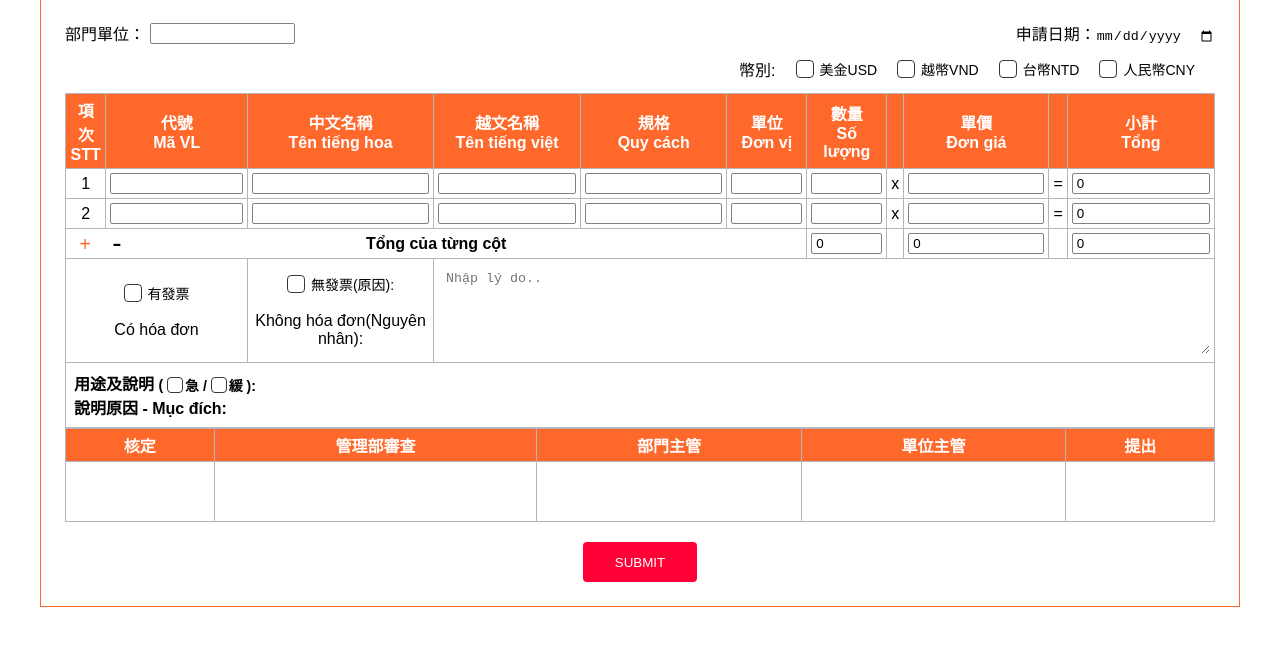
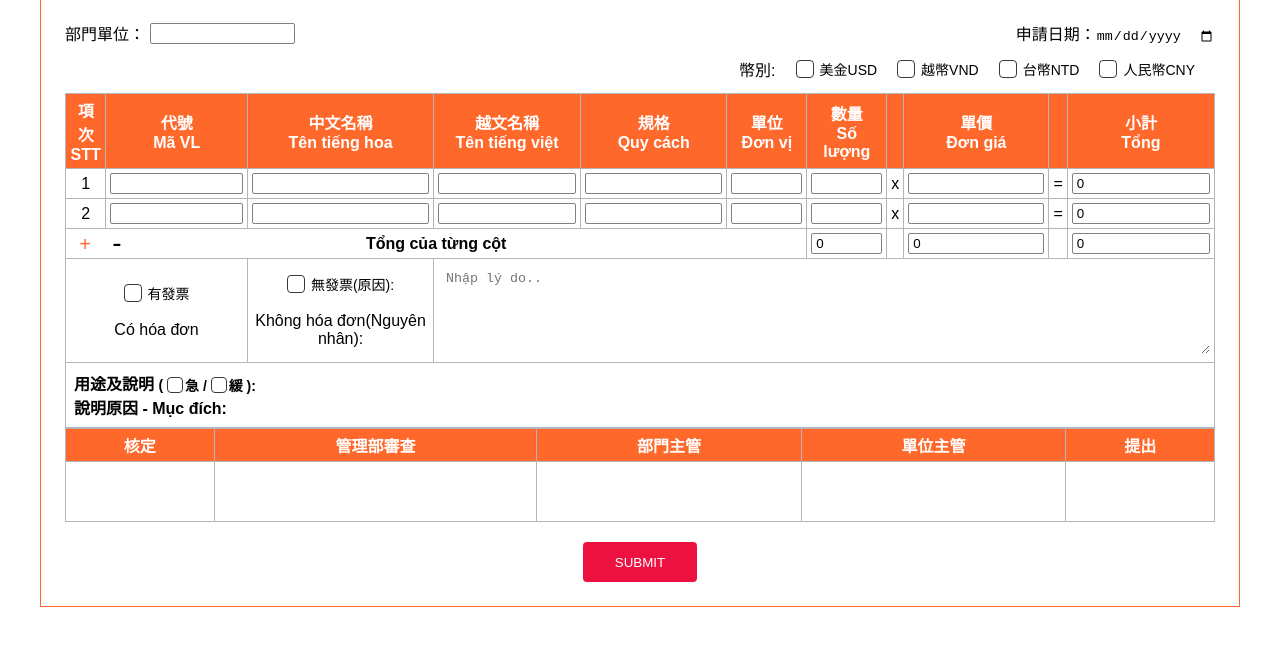
Before and after one commit to tachibaoit/eagsystem, a plain HTML site: page index.html in a window 1280 px wide. Shown: the part 128-774 px from the top of the page. Drawn offline with Linux system fonts and the light colour scheme; a web font is replaced by a local one.

Commit message:
Add files via upload

```diff
--- a/index.html
+++ b/index.html
@@ -53,7 +53,6 @@
             </div>
 
             <div class="table__tableWrapper">
-                <form action="">
                 <table id="myTable">
                     <thead>
                         <tr>
@@ -162,10 +161,11 @@
                         </tr>
                     </tbody>
                 </table>
+
                 <div class="ctaContainer">
                     <button name="submit" class="cta" type="submit">Submit</button>
                 </div>
-                </form>
+
             </div>
         </div>
     </div>
--- a/sass/main.scss
+++ b/sass/main.scss
@@ -114,7 +114,7 @@ body {
     margin-top: 20px;
 
     .cta {
-        background-color: #ff0037;
+        background-color: #ec1141;
         padding: 0 32px;
         height: 40px;
         border-radius: 4px;
```
Also changed, not shown: css/main.css. Lines whose indentation alone changed are shown as unchanged.
